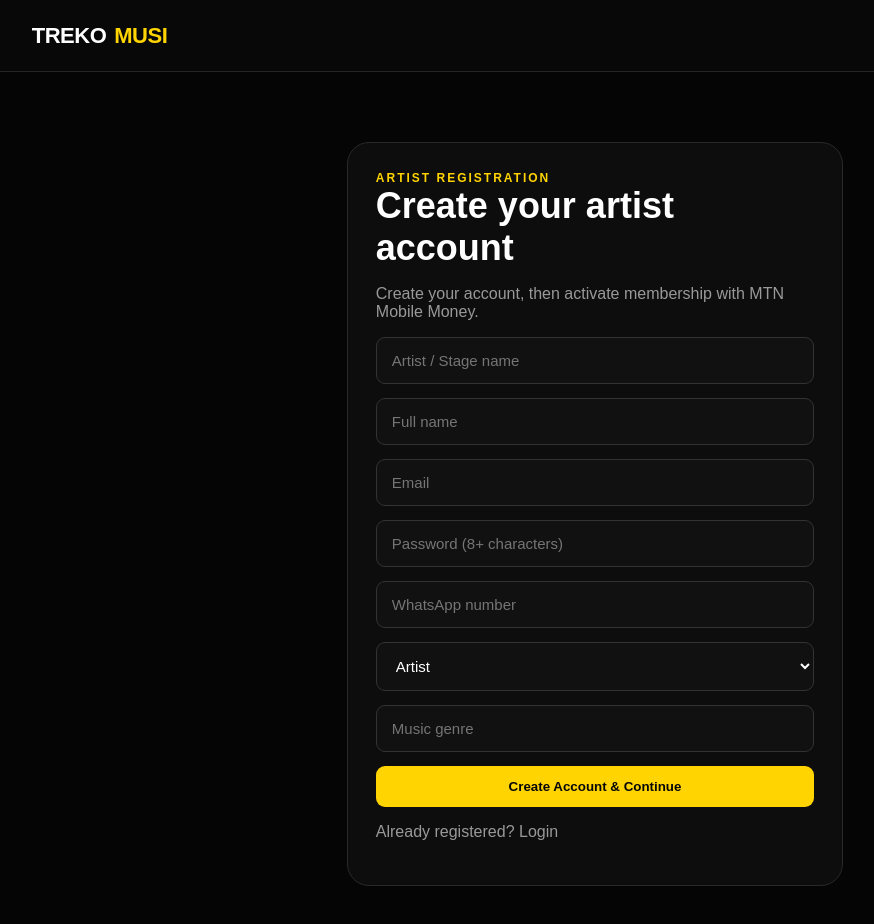
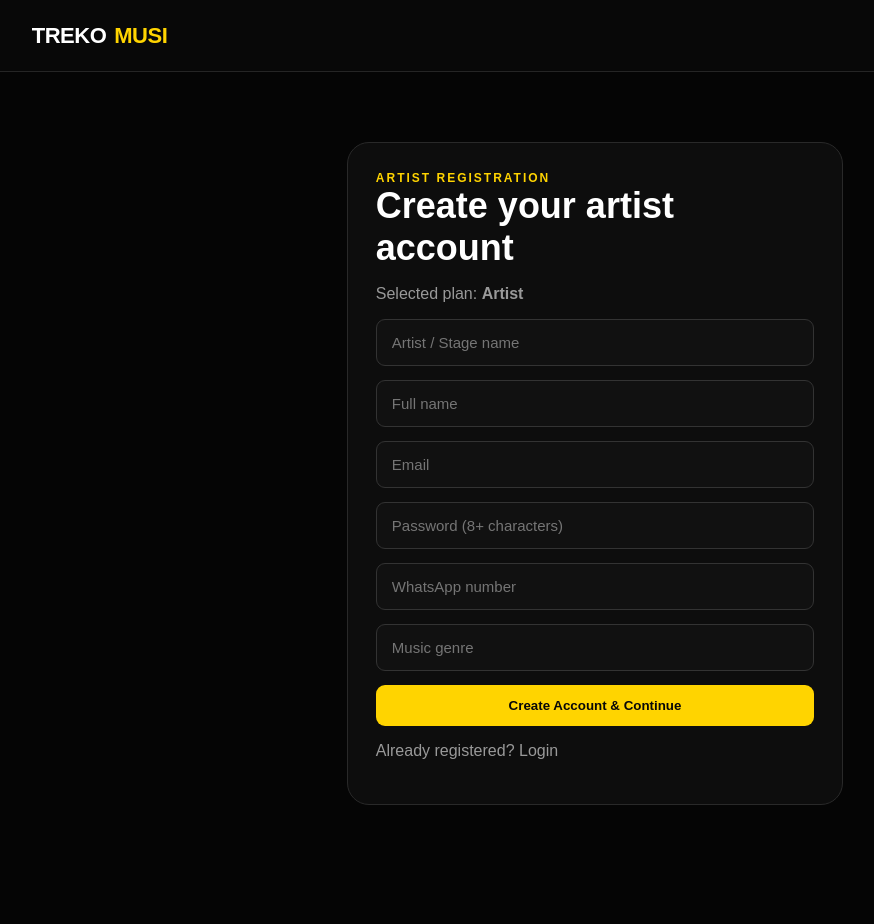
Before and after one commit to senid-221/TREKO-MUSI-ARTISTS, a Next.js app: page /register in a window 1280 px wide. Shown: the top 924 px of the page, without its empty margins (45-919 px from the left). After the commit the page ends 875 px from the top, so only its background shows below. Built offline with nearby package versions, Linux system fonts and the light colour scheme.

Commit message:
Preserve selected membership plan during registration

```diff
--- a/app/register/page.tsx
+++ b/app/register/page.tsx
@@ -1,5 +1,17 @@
 "use client";
-import {useState} from "react"; import {useRouter} from "next/navigation"; import Link from "next/link";
-export default function Register(){const router=useRouter();const [error,setError]=useState("");const [loading,setLoading]=useState(false);
-async function submit(e:React.FormEvent<HTMLFormElement>){e.preventDefault();setError("");setLoading(true);const f=new FormData(e.currentTarget);const r=await fetch("/api/auth/register",{method:"POST",headers:{"Content-Type":"application/json"},body:JSON.stringify(Object.fromEntries(f))});const d=await r.json();setLoading(false);if(!r.ok){setError(d.error||"Registration failed");return}router.push("/payment")}
-return <main className="shell"><nav className="nav"><Link className="brand" href="/">TREKO <span>MUSI</span></Link></nav><section className="section" style={{maxWidth:650}}><div className="card"><div className="eyebrow">Artist Registration</div><h2>Create your artist account</h2><p className="muted">Create your account, then activate membership with MTN Mobile Money.</p>{error&&<p style={{color:"#ffd400"}}>{error}</p>}<form onSubmit={submit} style={{display:"grid",gap:14}}><input name="stageName" required placeholder="Artist / Stage name" className="field"/><input name="fullName" required placeholder="Full name" className="field"/><input name="email" required type="email" placeholder="Email" className="field"/><input name="password" required minLength={8} type="password" placeholder="Password (8+ characters)" className="field"/><input name="phone" placeholder="WhatsApp number" className="field"/><select name="membershipPlan" className="field"><option>Artist</option><option>Growth</option><option>Pro</option></select><input name="genre" placeholder="Music genre" className="field"/><button disabled={loading} className="btn primary">{loading?"Creating...":"Create Account & Continue"}</button></form><p className="muted">Already registered? <Link href="/login">Login</Link></p></div></section></main>}
+import {useEffect,useState} from "react"; import {useRouter,useSearchParams} from "next/navigation"; import Link from "next/link";
+
+export default function Register(){
+ const router=useRouter(); const params=useSearchParams();
+ const [error,setError]=useState(""); const [loading,setLoading]=useState(false);
+ const selected=params.get("plan"); const plan=selected==="Growth"||selected==="Pro"?""+selected:"Artist";
+ async function submit(e:React.FormEvent<HTMLFormElement>){
+  e.preventDefault(); setError(""); setLoading(true);
+  const f=new FormData(e.currentTarget);
+  const r=await fetch("/api/auth/register",{method:"POST",headers:{"Content-Type":"application/json"},body:JSON.stringify(Object.fromEntries(f))});
+  const d=await r.json(); setLoading(false);
+  if(!r.ok){setError(d.error||"Registration failed");return}
+  router.push("/payment");
+ }
+ return <main className="shell"><nav className="nav"><Link className="brand" href="/">TREKO <span>MUSI</span></Link></nav><section className="section" style={{maxWidth:650}}><div className="card"><div className="eyebrow">Artist Registration</div><h2>Create your artist account</h2><p className="muted">Selected plan: <strong>{plan}</strong></p>{error&&<p style={{color:"#ffd400"}}>{error}</p>}<form onSubmit={submit} style={{display:"grid",gap:14}}><input name="stageName" required placeholder="Artist / Stage name" className="field"/><input name="fullName" required placeholder="Full name" className="field"/><input name="email" required type="email" placeholder="Email" className="field"/><input name="password" required minLength={8} type="password" placeholder="Password (8+ characters)" className="field"/><input name="phone" placeholder="WhatsApp number" className="field"/><input type="hidden" name="membershipPlan" value={plan}/><input name="genre" placeholder="Music genre" className="field"/><button disabled={loading} className="btn primary">{loading?"Creating...":"Create Account & Continue"}</button></form><p className="muted">Already registered? <Link href="/login">Login</Link></p></div></section></main>
+}
```
